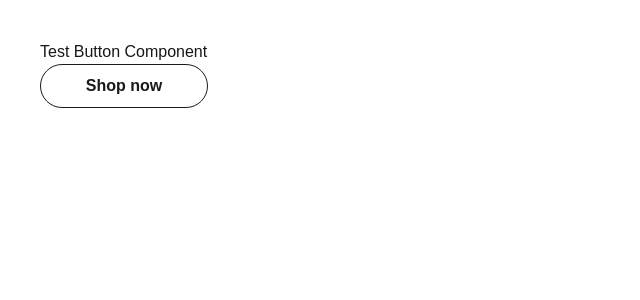
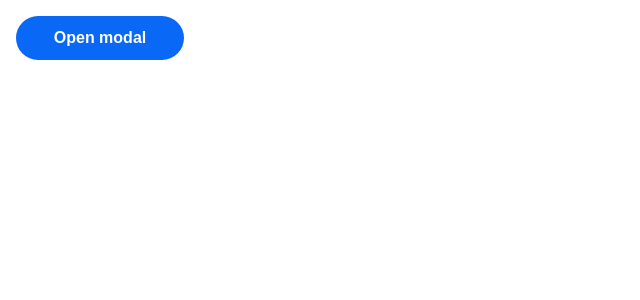
Before and after one commit to quankmksnb/SDN302_Project_eBay, a Next.js app in the folder ebay-fe/: page /login in a window 1280 px wide. Shown: the top 300 px of the page, without its empty margins (0-640 px from the left). Built offline with nearby package versions, Linux system fonts and the light colour scheme.

Commit message:
Add common modal

```diff
--- a/ebay-fe/src/app/login/page.jsx
+++ b/ebay-fe/src/app/login/page.jsx
@@ -1,66 +1,64 @@
 "use client";
 import Button from "@/common/Button";
-import {
-  LoadingDots,
-  LoadingPulse,
-  OverlayLoading,
-  SimpleLoading,
-  SkeletonLoading,
-} from "@/common/Loading";
+import Loading, { SimpleLoading } from "@/common/Loading";
+import Modal from "@/common/Modal";
+import { useRouter } from "next/navigation";
 import { useState } from "react";
 
 export default function LoginPage() {
+  const [open, setOpen] = useState(false);
   const [loading, setLoading] = useState(false);
-
-  const handleClick = () => {
+  const navigator = useRouter();
+  const backToHome = () => {
+    navigator.push("/");
+  };
+  const hanldeClickOpen = () => {
     setLoading(true);
     setTimeout(() => {
       setLoading(false);
-    }, 2000);
+      setOpen(true);
+    }, 1000);
   };
-  // const isLoading = false;
-  // if (isLoading)
-  //   return (
-  //     <>
-  //       <SimpleLoading message={"Loading..."}></SimpleLoading>
-  //       {/* <LoadingDots></LoadingDots> */}
-  //       {/* <LoadingPulse></LoadingPulse> */}
-  //       {/* <SkeletonLoading></SkeletonLoading> */}
-  //       {/* <OverlayLoading></OverlayLoading> */}
-  //     </>
-  //   );
   return (
-    <main>
-      <div style={{ padding: 40, background: "" }}>
-        <h1>Test Button Component</h1>
-
-        {/* Primary Button */}
-        {/* <Button
-          size="lg"
-          onClick={handleClick}
-          isLoading={loading}
-          variant="primary"
+    <div
+      className="p-4"
+      aria-modal="true"
+      role="dialog"
+      style={{ height: "2000px" }}
     >
-          Shop now
-        </Button> */}
+      <Button onClick={hanldeClickOpen}>Open modal</Button>
+      {loading ? (
+        <Loading type="overlay"/>
+      ) : (
+        <Modal
+          size="xl"
+          open={open}
+          onClose={() => setOpen(false)}
+          title="You're being redirected"
+        >
+          <p>
+            You’ll complete your transaction with our trusted gift cards partner
+            on ebay.launchgiftcards.com.
+          </p>
+          <div className="flex justify-end mt-4 pt-4 border-t border-gray-200">
             <Button
-          onClick={handleClick}
-          isLoading={loading}
-          size="md"
-          variant="light"
+              variant="dark"
+              size="sm"
+              className="bg-[#707070] h-[40px] !min-w-[60px] text-[14px] mr-2"
+              onClick={() => setOpen(false)}
             >
-          Shop now
+              Cancel
             </Button>
-        <div></div>
-        {/* <Button
-          onClick={handleClick}
-          isLoading={loading}
+            <Button
               size="sm"
-          variant="dark"
+              className="h-[40px] !min-w-[97px] text-[14px]"
+              onClick={backToHome}
             >
-          Shop now
-        </Button> */}
+              Let's go
+            </Button>
           </div>
-    </main>
+        </Modal>
+      )}
+    </div>
   );
 }
--- a/ebay-fe/src/common/Loading.jsx
+++ b/ebay-fe/src/common/Loading.jsx
@@ -1,9 +1,7 @@
-import React from "react";
-
 // Simple loading with text
 export const SimpleLoading = ({ message }) => {
   return (
-    <div className="min-h-screen flex items-center justify-center flex-col space-y-4">
+    <div className="min-h-screen flex items-center justify-center flex-col space-y-4 bg-black/10">
       <div className="h-12 w-12 border-b-2 border-blue-300 rounded-full animate-spin"></div>
       {message && <p className="text-gray-500 text-lg">{message}</p>}
     </div>
@@ -92,9 +90,9 @@ export const SkeletonLoading = () => {
 };
 
 // Spinner and overlay loading
-export const OverlayLoading = ({ message = "Đang xử lý..." }) => {
+export const OverlayLoading = ({ message = "" }) => {
   return (
-    <div className="fixed inset-0 bg-black/50 flex items-center justify-center z-50">
+    <div className="fixed inset-0 bg-black/15 flex items-center justify-center z-50">
       <div className="flex flex-col items-center space-y-4">
         <div className="animate-spin rounded-full h-10 w-10 border-b-2 border-blue-500"></div>
         <p className="text-white">{message}</p>
@@ -103,33 +101,6 @@ export const OverlayLoading = ({ message = "Đang xử lý..." }) => {
   );
 };
 
-// Loading button
-// export const LoadingButton = ({
-//   isLoading,
-//   children,
-//   onClick,
-//   className = "",
-//   loadingMessage = "Loading...",
-// }) => {
-//   return (
-//     <button
-//       onClick={onClick}
-//       disabled={isLoading}
-//       className={`flex items-center justify-center space-x-2 px-4 py-2 rounded transition duration-200 ${
-//         isLoading
-//           ? "bg-gray-400 cursor-not-allowed"
-//           : "bg-blue-500 hover:bg-blue-600"
-//       } text-white ${className}`}
-//     >
-//       {isLoading && (
-//         <div className="animate-spin rounded-full h-4 w-4 border-b-2 border-white"></div>
-//       )}
-//       <span>{isLoading ? loadingMessage : children}</span>
-//     </button>
-//   );
-// };
-
-// Component chính - có thể chọn kiểu loading
 const Loading = ({ type = "simple", ...props }) => {
   switch (type) {
     case "simple":
--- /dev/null
+++ b/ebay-fe/src/common/Modal.jsx
@@ -0,0 +1,54 @@
+"use client";
+import Loading from "@/common/Loading";
+import { useEffect } from "react";
+
+export default function Modal({
+  open,
+  onClose,
+  size = "md",
+  title = "heading",
+  children,
+}) {
+  const sizeClasses = {
+    sm: "max-w-sm",
+    md: "max-w-md",
+    lg: "max-w-2xl",
+    xl: "max-w-4xl",
+  };
+
+  // Disable scroll
+  useEffect(() => {
+    if (open) {
+      document.body.style.overflow = "hidden";
+    } else {
+      document.body.style.overflow = "";
+    }
+    return () => (document.body.style.overflow = "");
+  }, [open]);
+  return (
+    <div
+      className="fixed inset-0 flex items-center justify-center bg-black/50 p-4 "
+      onClick={onClose}
+      style={{ display: open ? "flex" : "none" }}
+    >
+      <div
+        className={`bg-white relative shadow-lg w-full rounded-2xl ${sizeClasses[size]}`}
+        onClick={(e) => e.stopPropagation()}
+      >
+        {title && (
+          <div className="pt-3 px-4">
+            <h2 className="text-lg font-semibold">{title}</h2>
+          </div>
+        )}
+        <button
+          className="cursor-pointer hover:bg-black/10 rounded-full text-[#191919] absolute right-2 top-2 w-[24px] h-[24px]"
+          onClick={onClose}
+          aria-label="Close"
+        >
+          ✕
+        </button>
+        <div className="p-4">{children}</div>
+      </div>
+    </div>
+  );
+}
```
Lines whose indentation alone changed are shown as unchanged.
